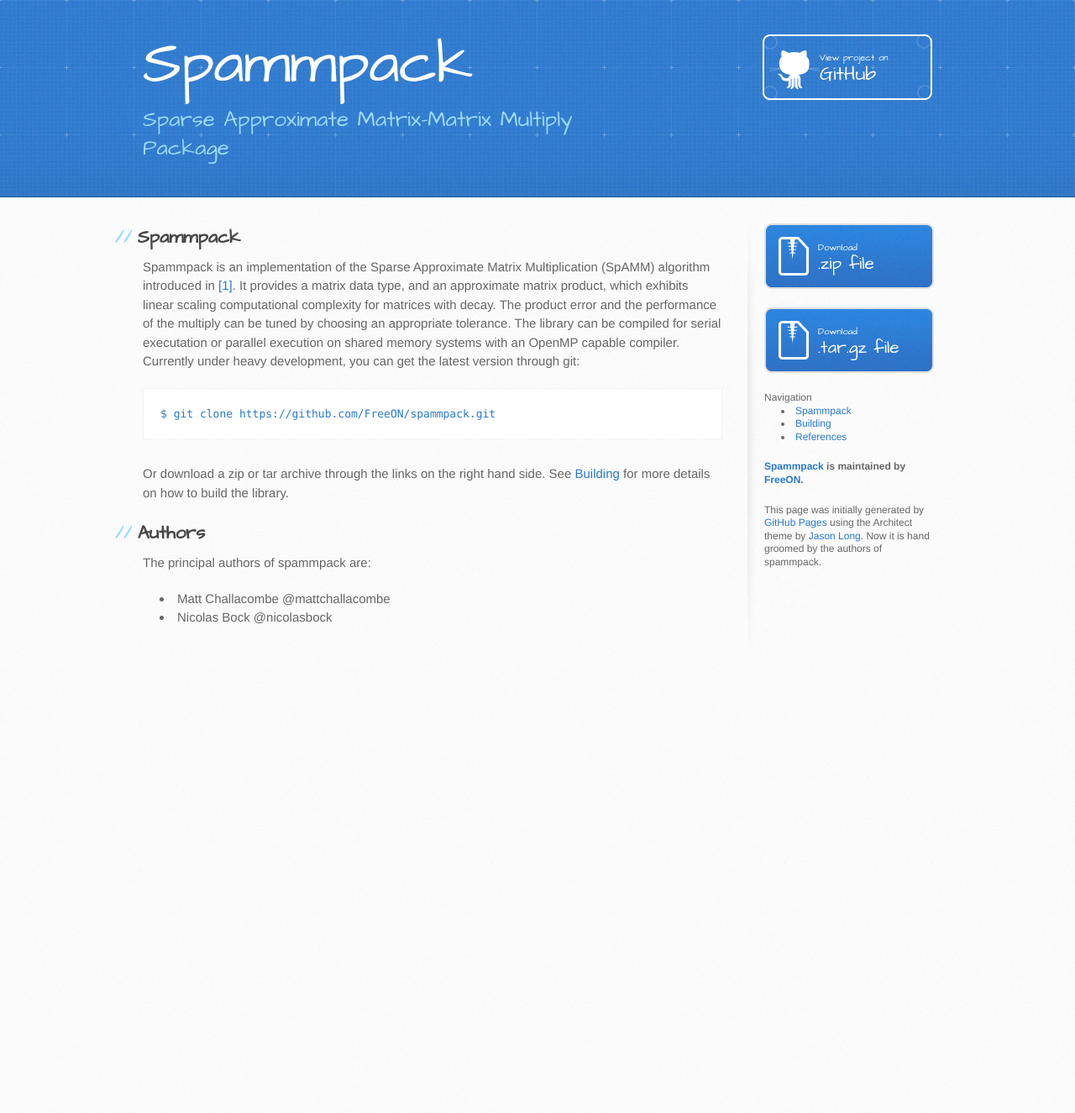
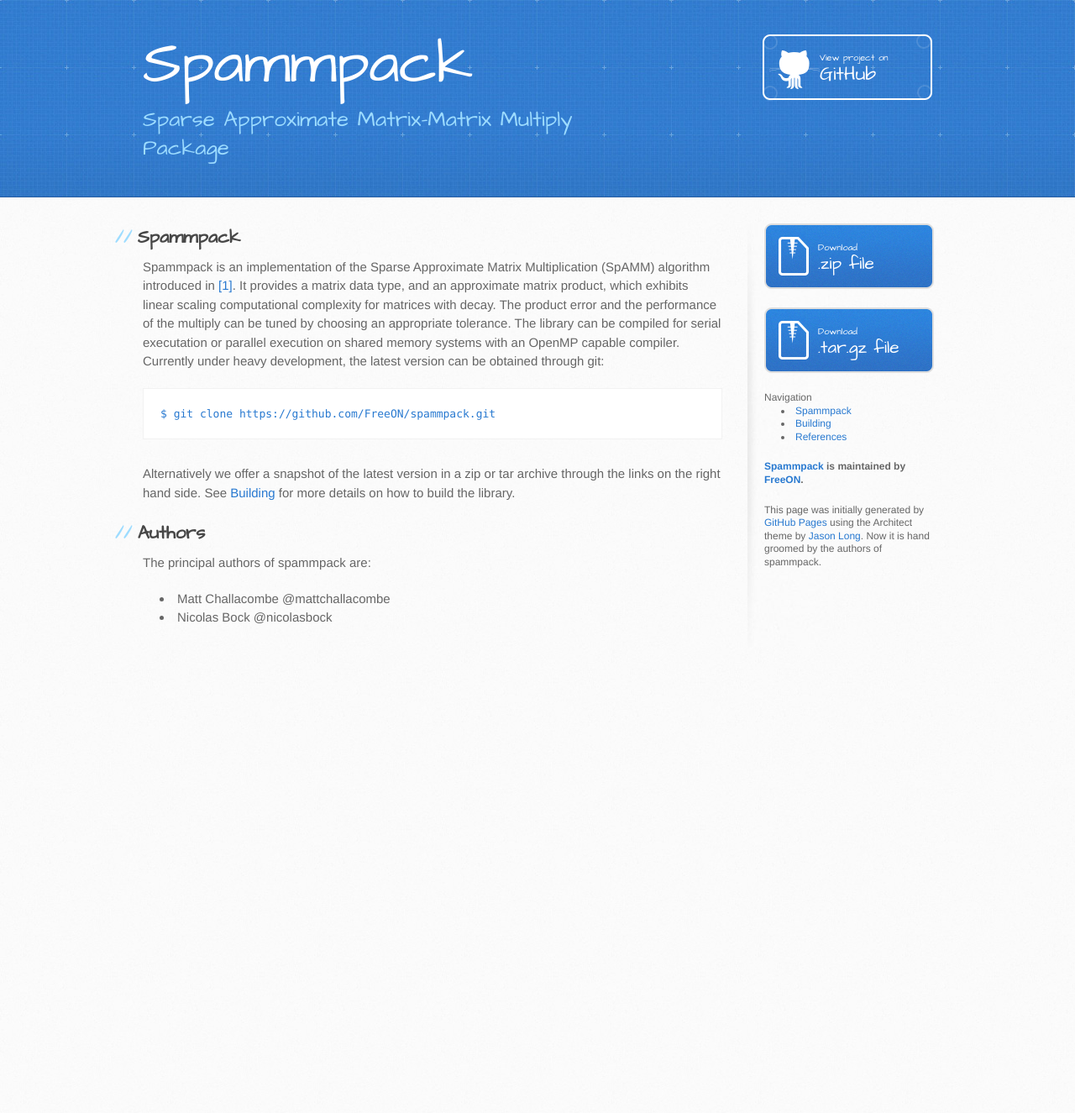
Before and after one commit to FreeON/spammpack, a Jekyll site: the page built from index.md, in a window 1280 px wide. Shown: the whole page at 84% size. Built offline with Jekyll 4.4.1, drawn with Linux system fonts in a browser that asks for light colours.

Commit message:
Fix language.

```diff
--- a/index.md
+++ b/index.md
@@ -13,13 +13,13 @@ linear scaling computational complexity for matrices with decay. The product
 error and the performance of the multiply can be tuned by choosing an
 appropriate tolerance. The library can be compiled for serial executation or
 parallel execution on shared memory systems with an OpenMP capable compiler.
-Currently under heavy development, you can get the latest version through git:
+Currently under heavy development, the latest version can be obtained through git:
 
     $ git clone https://github.com/FreeON/spammpack.git
 
-Or download a zip or tar archive through the links on the right hand side. See
-[Building](/spammpack/building.html) for more details on how to build the
-library.
+Alternatively we offer a snapshot of the latest version in a zip or tar archive
+through the links on the right hand side. See [Building](/spammpack/building.html)
+for more details on how to build the library.
 
 Authors
 -------
```
